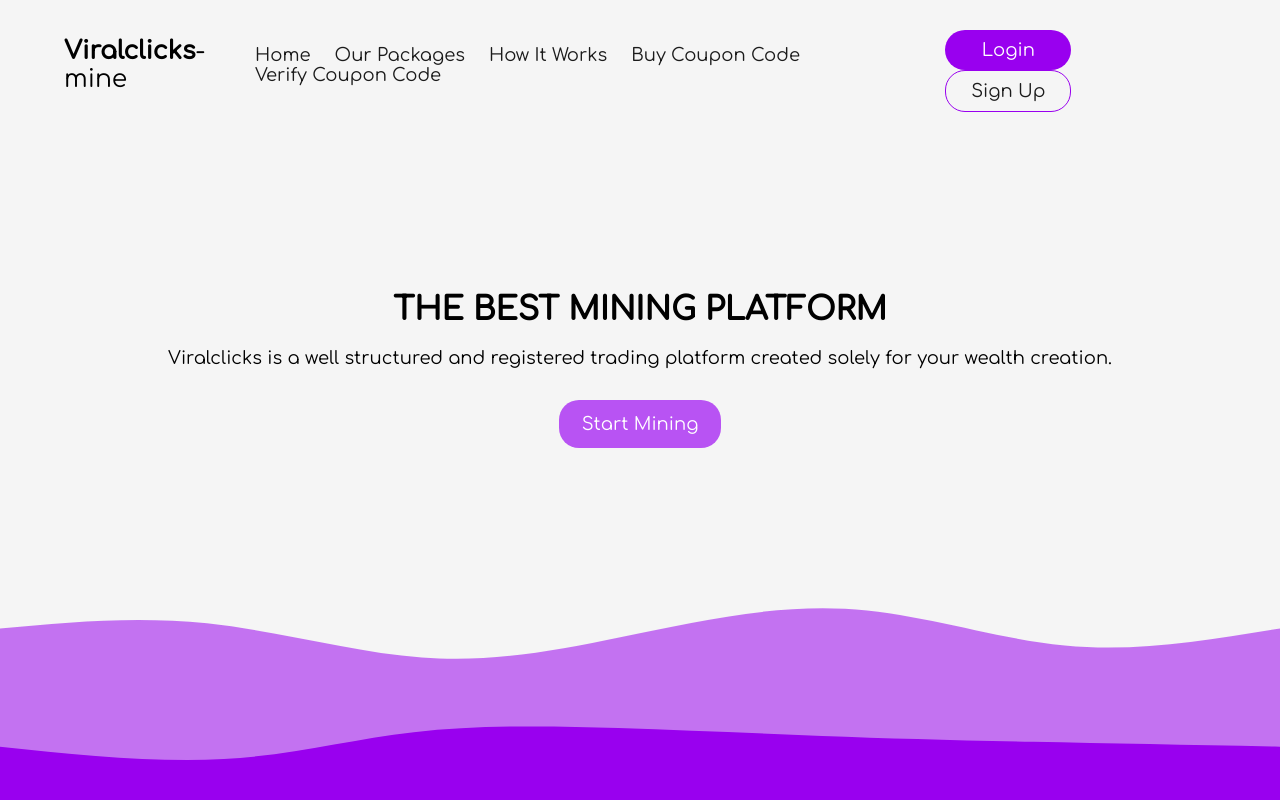
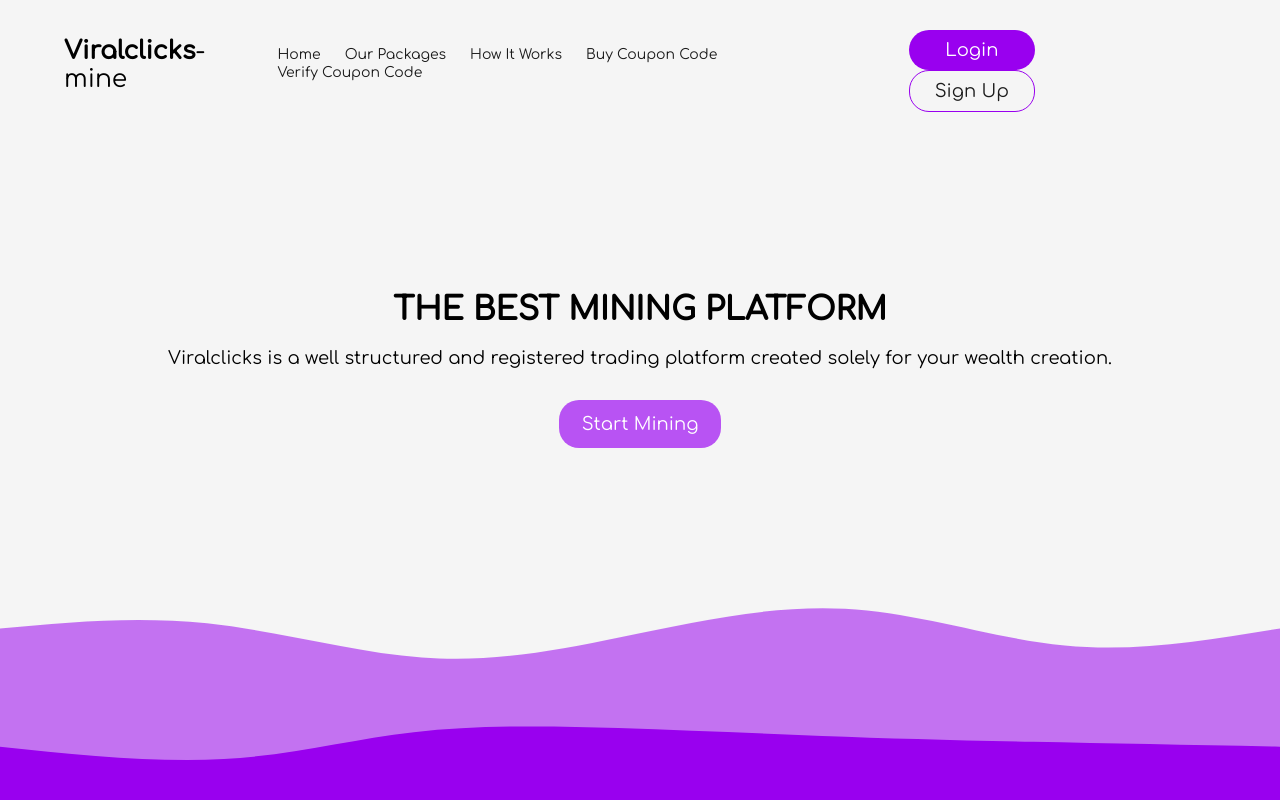
Before and after one commit to Owoade/viralclicks-fe, a Next.js app: page / in a window 1280 px wide. Shown: the top 800 px of the page. Built offline with nearby package versions, Linux system fonts and the light colour scheme.

Commit message:
Update globals.css

```diff
--- a/styles/globals.css
+++ b/styles/globals.css
@@ -203,10 +203,10 @@
 
 nav a {
   display: inline-block;
-  margin: 0 10px;
+  margin: 0 20px;
   text-decoration: none;
   color: #1b1b1b;
-  font-size: 18px;
+  font-size: 14px;
   -webkit-transform: translateY(15px);
           transform: translateY(15px);
 }
```
